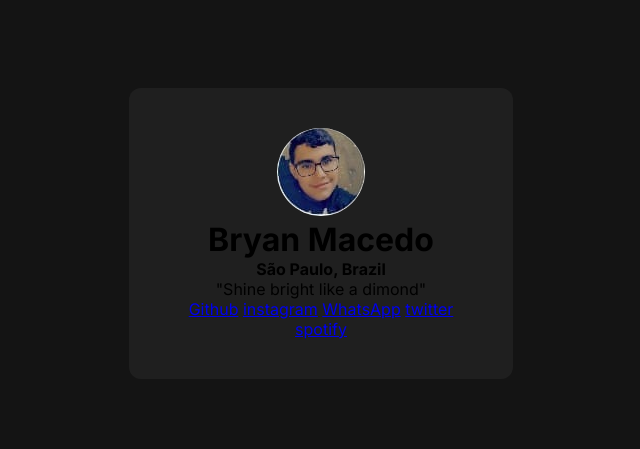
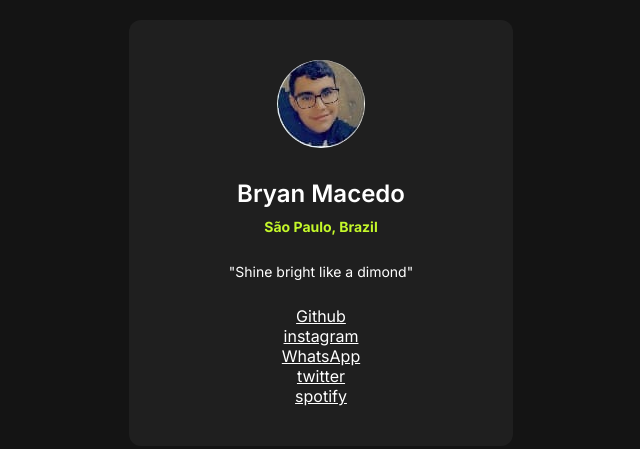
Before and after one commit to Bryan1TA/Meus-links, a plain HTML site: page index.html in a window 1280 px wide. Shown: the part 167-616 px from the top of the page, without its empty margins (319-959 px from the left). Drawn offline with Linux system fonts and the light colour scheme.

Commit message:
desenvolvimento do CSS terminado

```diff
--- a/style.css
+++ b/style.css
@@ -22,6 +22,34 @@ div {
     border-radius: 12px;
 }
 
+h1, p, a{
+    color: #fff;
+}
+
 div img{
     border-radius: 50%;
+    margin-bottom: 24px;
 }
+div h1{
+    font-size: 24px;
+    line-height: 36px;
+    font-weight: 600;
+    margin-bottom: 4px;
+}
+
+div strong{
+    color: #C4F82A;
+    font-size: 14px;
+    line-height: 21px;
+}
+
+div p{
+    margin-block: 24px;
+    font-size: 14px;
+    line-height: 21px;
+}
+
+div a{
+    display: block;
+
+}
```
